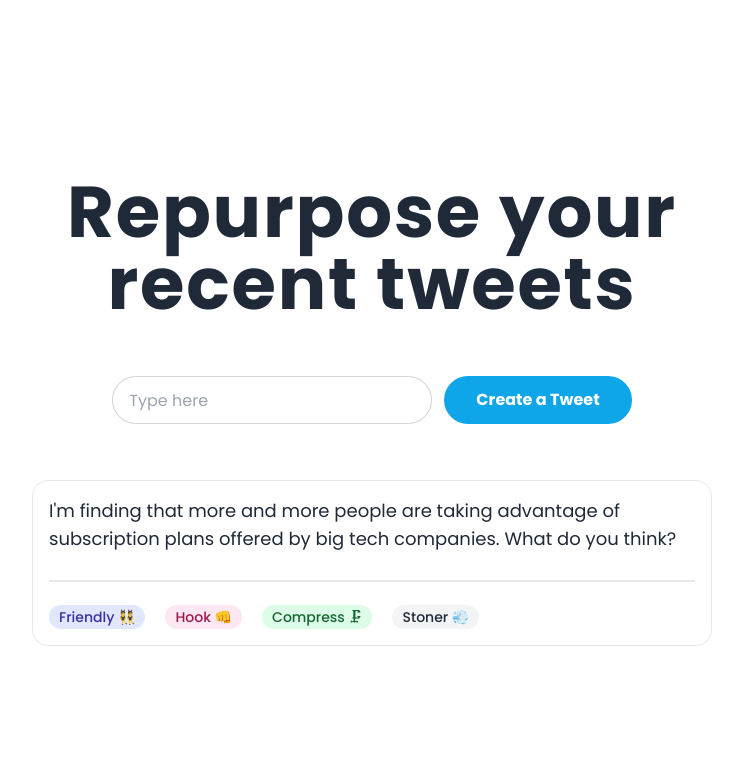
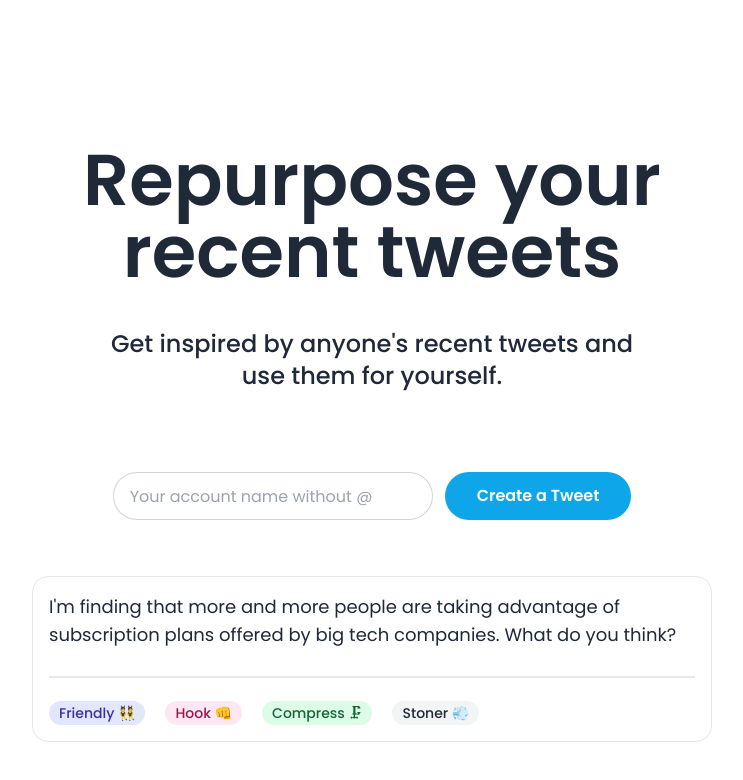
Before and after one commit to taishikato/repurpose-tweet, a Next.js app: page / in a window 1280 px wide. Shown: the top 780 px of the page, without its empty margins (268-1011 px from the left). Built offline with nearby package versions, Linux system fonts and the light colour scheme.

Commit message:
fix style

```diff
--- a/app/MainContent.tsx
+++ b/app/MainContent.tsx
@@ -37,11 +37,11 @@ export const MainContent = () => {
             if (accountName == null) return;
             await fetchTweets();
           }}
-          className="flex items-center justify-center gap-x-3"
+          className="flex flex-col items-center justify-center gap-y-3 md:gap-y-0 md:flex-row md:gap-x-3"
         >
           <input
             type="text"
-            placeholder="Type here"
+            placeholder="Your account name without @"
             className="w-full max-w-xs rounded-full input input-bordered"
             onChange={(e) => {
               setAccountName(e.target.value);
@@ -51,7 +51,7 @@ export const MainContent = () => {
           <button
             type="submit"
             disabled={loading}
-            className={`px-8 py-3 rounded-full bg-sky-500 text-white font-semibold transition-colors hover:bg-sky-600`}
+            className={`px-8 py-3 rounded-full bg-sky-500 text-white font-semibold transition-colors hover:bg-sky-600 w-full md:w-auto max-w-xs`}
           >
             {loading ? (
               <CgSpinnerTwo className="w-5 h-5 animate-spin" />
--- a/app/TweetContainer.tsx
+++ b/app/TweetContainer.tsx
@@ -37,7 +37,7 @@ export const TweetContainer = ({ tweet }: { tweet: string }) => {
     >
       <span className="block mb-5">{tweet}</span>
       <div className="divider" />
-      <div className="flex flex-wrap gap-x-3">
+      <div className="flex flex-wrap gap-3">
         <button
           disabled={loading}
           className="bg-indigo-100 text-indigo-800 text-sm font-medium mr-2 px-2.5 py-0.5 rounded-full flex gap-x-1 items-center"
--- a/app/page.tsx
+++ b/app/page.tsx
@@ -4,11 +4,15 @@ import { MainContent } from "./MainContent";
 export default function Home() {
   return (
     <main
-      className={`mt-44 mb-20 w-full max-w-[680px] m-auto ${poppins.className} px-2 md:px-0`}
+      className={`my-36 w-full max-w-[680px] m-auto ${poppins.className} px-2 md:px-0`}
     >
-      <h1 className="text-5xl font-bold tracking-wide text-center md:text-7xl mb-14">
+      <h1 className="mb-10 text-5xl font-semibold text-center md:text-7xl">
         Repurpose your recent tweets
       </h1>
+      <h2 className="mb-20 text-xl font-medium text-center md:text-2xl">
+        Get inspired by anyone&apos;s recent tweets and
+        <br /> use them for yourself.
+      </h2>
       <MainContent />
     </main>
   );
--- a/fonts.ts
+++ b/fonts.ts
@@ -5,6 +5,6 @@ import { Poppins } from "@next/font/google";
 
 export const poppins = Poppins({
   subsets: ["latin"],
-  weight: ["400", "500", "700", "800", "900"],
+  weight: ["400", "500", "600", "700", "800", "900"],
   variable: "--font-poppins",
 });
```
